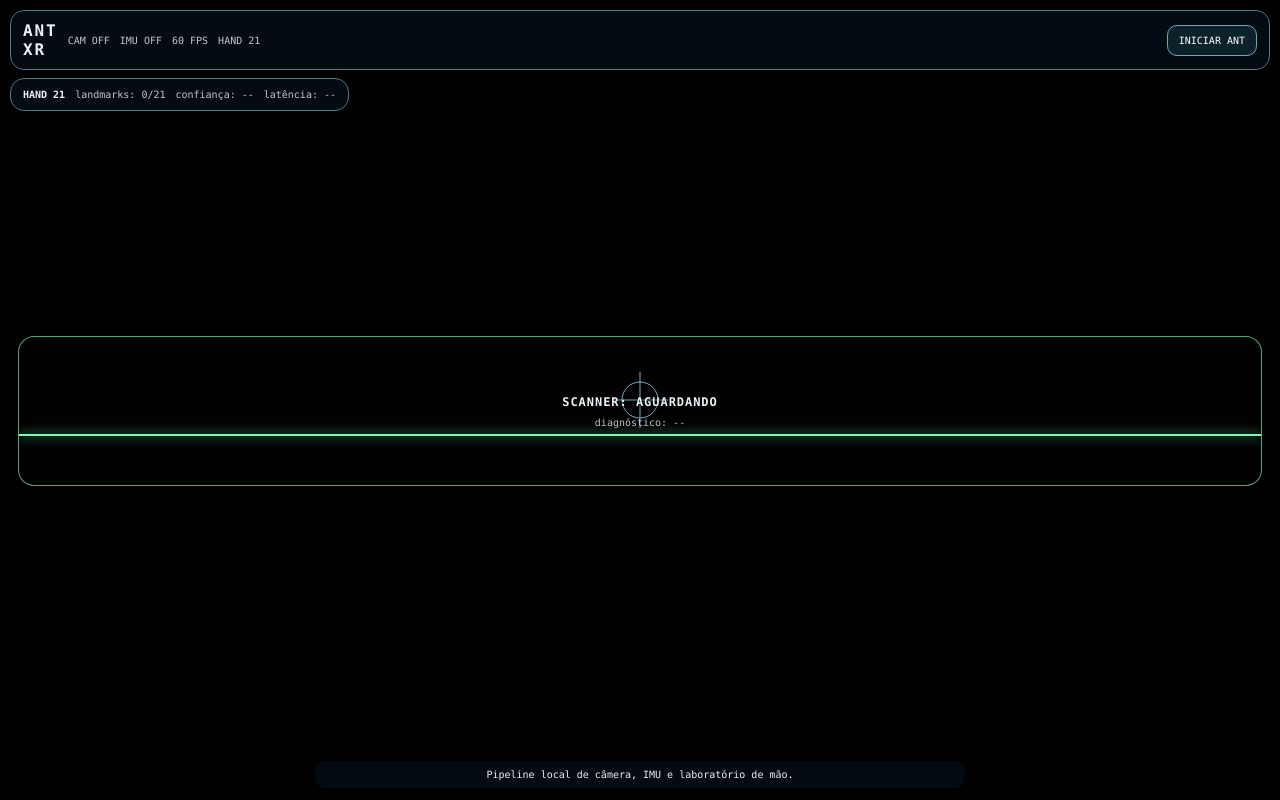
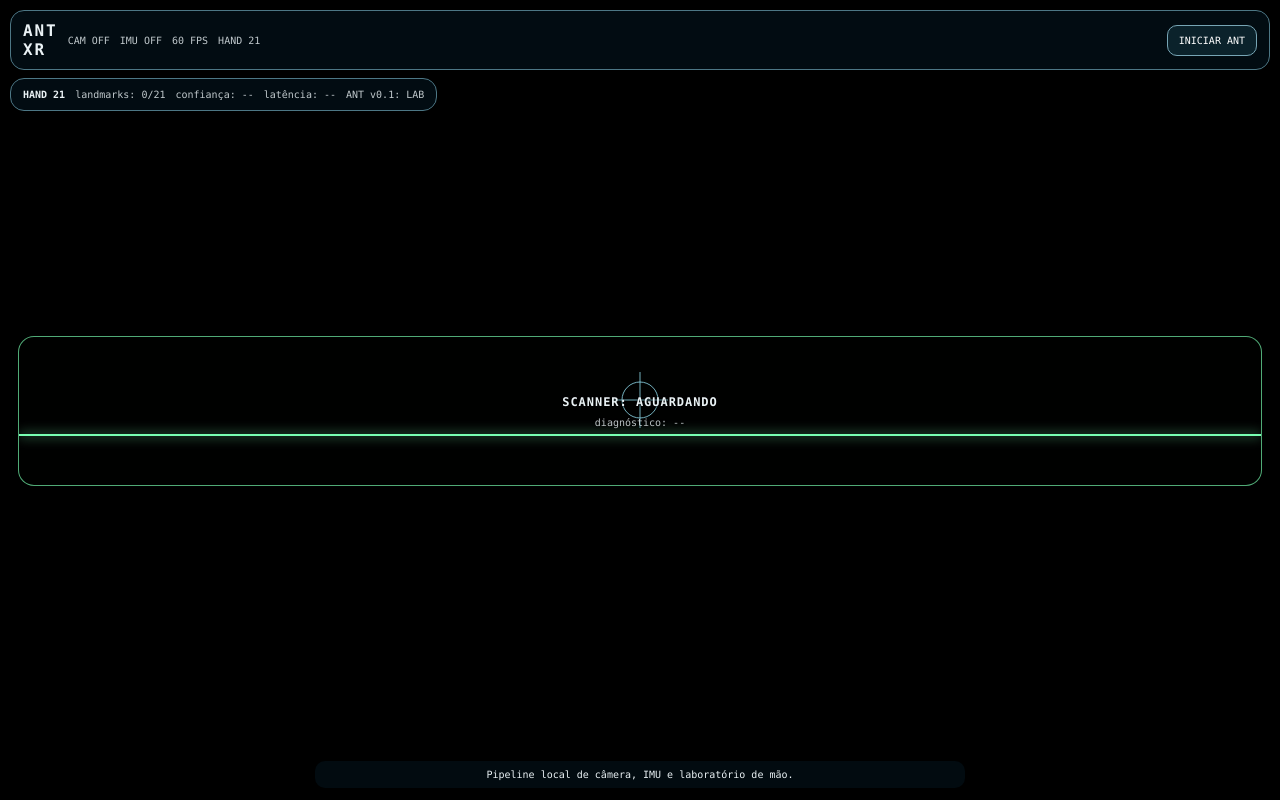
Before and after one commit to wallissonghost-code/Ant, a plain HTML site: page index.html in a window 1280 px wide. Drawn offline with Linux system fonts and the light colour scheme.

Commit message:
Prepare Ant Hand v0.1 side-by-side lab

```diff
--- a/index.html
+++ b/index.html
@@ -1 +1 @@
-<!doctype html><html lang="pt-BR"><head><meta charset="utf-8"><meta name="viewport" content="width=device-width,initial-scale=1,viewport-fit=cover,user-scalable=no"><meta name="theme-color" content="#000"><title>Ant XR</title><link rel="stylesheet" href="/app/web/ant.css"></head><body><video id="camera" playsinline muted></video><canvas id="overlay"></canvas><div id="hud"><b>ANT<br>XR</b><span id="cam">CAM OFF</span><span id="imu">IMU OFF</span><span id="fps">0 FPS</span><span id="hand">HAND 21</span><button id="start">INICIAR ANT</button><button id="center" hidden>RECENTRALIZAR</button><button id="dataset" hidden>DATASET: OFF</button></div><div id="scanner"><div id="scanline"></div><b id="scanstate">SCANNER: AGUARDANDO</b><span id="diag">diagnóstico: --</span></div><div id="status">Pipeline local de câmera, IMU e laboratório de mão.</div><div id="lab"><b>HAND 21</b><span id="sample">landmarks: 0/21</span><span id="motion">confiança: --</span><span id="latency">latência: --</span></div><script src="https://cdn.jsdelivr.net/npm/@mediapipe/hands/hands.js"></script><script type="module" src="/app/web/ant.js"></script></body></html>
+<!doctype html><html lang="pt-BR"><head><meta charset="utf-8"><meta name="viewport" content="width=device-width,initial-scale=1,viewport-fit=cover,user-scalable=no"><meta name="theme-color" content="#000"><title>Ant XR</title><link rel="stylesheet" href="/app/web/ant.css"></head><body><video id="camera" playsinline muted></video><canvas id="overlay"></canvas><div id="hud"><b>ANT<br>XR</b><span id="cam">CAM OFF</span><span id="imu">IMU OFF</span><span id="fps">0 FPS</span><span id="hand">HAND 21</span><button id="start">INICIAR ANT</button><button id="center" hidden>RECENTRALIZAR</button><button id="dataset" hidden>DATASET: OFF</button></div><div id="scanner"><div id="scanline"></div><b id="scanstate">SCANNER: AGUARDANDO</b><span id="diag">diagnóstico: --</span></div><div id="status">Pipeline local de câmera, IMU e laboratório de mão.</div><div id="lab"><b>HAND 21</b><span id="sample">landmarks: 0/21</span><span id="motion">confiança: --</span><span id="latency">latência: --</span><span id="antmodel">ANT v0.1: LAB</span></div><script src="https://cdn.jsdelivr.net/npm/@mediapipe/hands/hands.js"></script><script type="module" src="/app/web/ant.js"></script></body></html>
```
